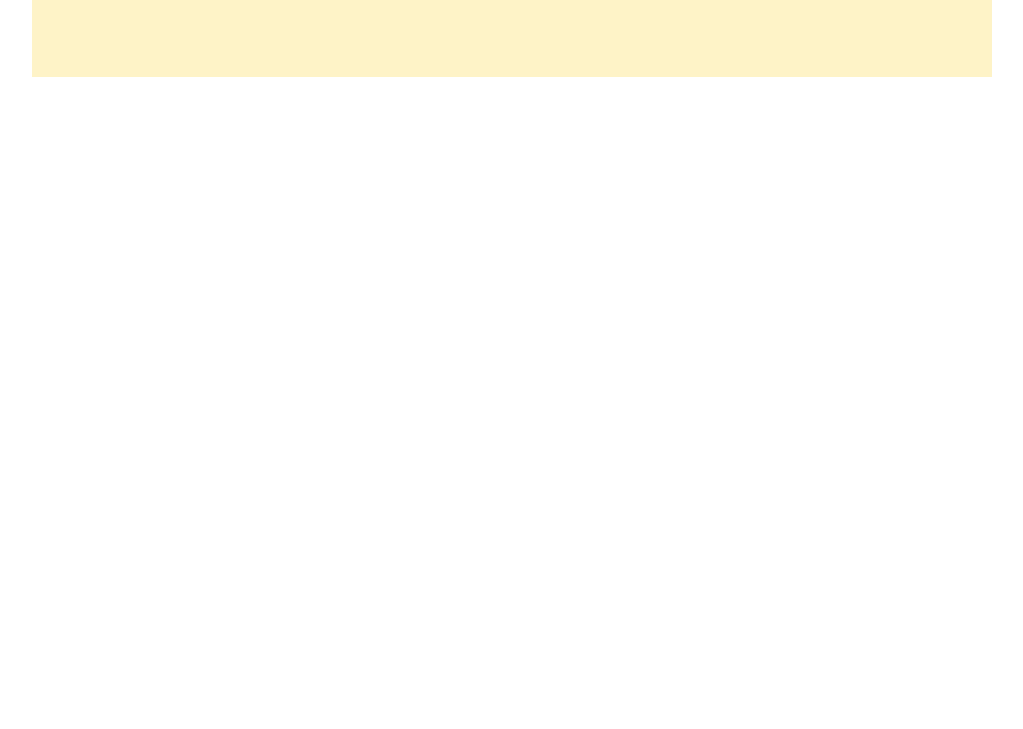
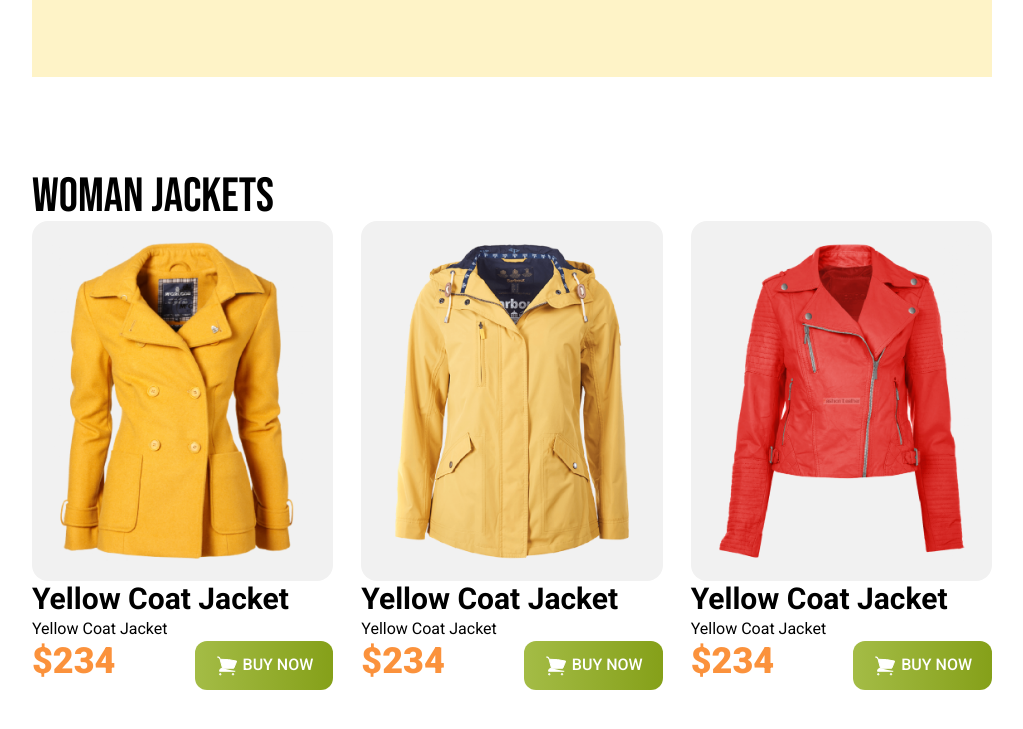
Before and after one commit to rabbani4443/penguin-fashion, a plain HTML site: page index.html in a window 1280 px wide. Shown: the part 549-1278 px from the top of the page, without its empty margins (128-1151 px from the left). Before the commit the page ends 800 px from the top, so only its background shows below. Drawn offline with nearby package versions, Linux system fonts and the light colour scheme.

Commit message:
Woman Jackets Section Added

```diff
--- a/index.html
+++ b/index.html
@@ -22,6 +22,7 @@
 
 </head>
 <body>
+    <!-- End header section -->
     <header class="bg-amber-100 w-10/12 py-20 md:w-3/4 m-auto" >
         <!-- Start Nav bar Section -->
         <nav >
@@ -47,8 +48,61 @@
         </div>
      <!-- End Banner Section -->
     </header>
+    <!-- End header section -->
+    <!-- Start Main Section -->
+    <main class=" py-24 w-10/12 md:w-3/4 m-auto">
+        <!-- Start Woman Jackets Section -->
+        <section>
+            <h3 class="text-5xl font-bebas">Woman Jackets</h3>
+            <div class="font-roboto grid grid-cols-1 lg:grid-cols-3 md:grid-cols-2 gap-7">
+                <!-- Jacker-1 -->
+                <div >
+                    <div class="bg-[#F1F1F1] p-5 rounded-2xl"><img src="asset/images/jacket-1.png" alt=""></div>
+                    <h2 class="text-3xl font-bold ">Yellow Coat Jacket</h2>
+                    <p class="text-base  ">Yellow Coat Jacket </p>
+                    <div class="flex justify-between">
+                        <h3 class="text-4xl font-extrabold text-orange-400">$234</h3>
 
-<main></main>
+                        <button class=" py-3 px-5 uppercase rounded-xl text-white font-medium bg-gradient-to-r from-[#A4BC46] to-[#85A019]">
+                            <svg xmlns="http://www.w3.org/2000/svg" fill="white" viewBox="0 0 24 24" strokeWidth={1.5} stroke="currentColor" class="w-6 h-6 inline">
+                                <path strokeLinecap="round" strokeLinejoin="round" d="M2.25 3h1.386c.51 0 .955.343 1.087.835l.383 1.437M7.5 14.25a3 3 0 00-3 3h15.75m-12.75-3h11.218c1.121-2.3 2.1-4.684 2.924-7.138a60.114 60.114 0 00-16.536-1.84M7.5 14.25L5.106 5.272M6 20.25a.75.75 0 11-1.5 0 .75.75 0 011.5 0zm12.75 0a.75.75 0 11-1.5 0 .75.75 0 011.5 0z" />
+                              </svg>  BUY NOW</button>
+                    </div>
+                </div>
+                <!-- Jacker-2 -->
+                <div >
+                    <div class="bg-[#F1F1F1] p-5 rounded-2xl"><img src="asset/images/jacket-2.png" alt=""></div>
+                    <h2 class="text-3xl font-bold ">Yellow Coat Jacket</h2>
+                    <p class="text-base  ">Yellow Coat Jacket </p>
+                    <div class="flex justify-between">
+                        <h3 class="text-4xl font-extrabold text-orange-400">$234</h3>
+
+                        <button class=" py-3 px-5 uppercase rounded-xl text-white font-medium bg-gradient-to-r from-[#A4BC46] to-[#85A019]">
+                            <svg xmlns="http://www.w3.org/2000/svg" fill="white" viewBox="0 0 24 24" strokeWidth={1.5} stroke="currentColor" class="w-6 h-6 inline">
+                                <path strokeLinecap="round" strokeLinejoin="round" d="M2.25 3h1.386c.51 0 .955.343 1.087.835l.383 1.437M7.5 14.25a3 3 0 00-3 3h15.75m-12.75-3h11.218c1.121-2.3 2.1-4.684 2.924-7.138a60.114 60.114 0 00-16.536-1.84M7.5 14.25L5.106 5.272M6 20.25a.75.75 0 11-1.5 0 .75.75 0 011.5 0zm12.75 0a.75.75 0 11-1.5 0 .75.75 0 011.5 0z" />
+                              </svg>  BUY NOW</button>
+                    </div>
+                </div>
+                <!-- Jacker-3 -->
+                <div >
+                    <div class="bg-[#F1F1F1] p-5 rounded-2xl"><img src="asset/images/jacket-3.png" alt=""></div>
+                    <h2 class="text-3xl font-bold ">Yellow Coat Jacket</h2>
+                    <p class="text-base  ">Yellow Coat Jacket </p>
+                    <div class="flex justify-between">
+                        <h3 class="text-4xl font-extrabold text-orange-400">$234</h3>
+
+                        <button class=" py-3 px-5 uppercase rounded-xl text-white font-medium bg-gradient-to-r from-[#A4BC46] to-[#85A019]">
+                            <svg xmlns="http://www.w3.org/2000/svg" fill="white" viewBox="0 0 24 24" strokeWidth={1.5} stroke="currentColor" class="w-6 h-6 inline">
+                                <path strokeLinecap="round" strokeLinejoin="round" d="M2.25 3h1.386c.51 0 .955.343 1.087.835l.383 1.437M7.5 14.25a3 3 0 00-3 3h15.75m-12.75-3h11.218c1.121-2.3 2.1-4.684 2.924-7.138a60.114 60.114 0 00-16.536-1.84M7.5 14.25L5.106 5.272M6 20.25a.75.75 0 11-1.5 0 .75.75 0 011.5 0zm12.75 0a.75.75 0 11-1.5 0 .75.75 0 011.5 0z" />
+                              </svg>  BUY NOW</button>
+                    </div>
+                </div>
+
+            </div>
+        </section>
+        <!-- End Woman Jackets Section -->
+    </main>
+    <!-- End Main Section -->
     <footer></footer>
 </body>
 </html>
```
